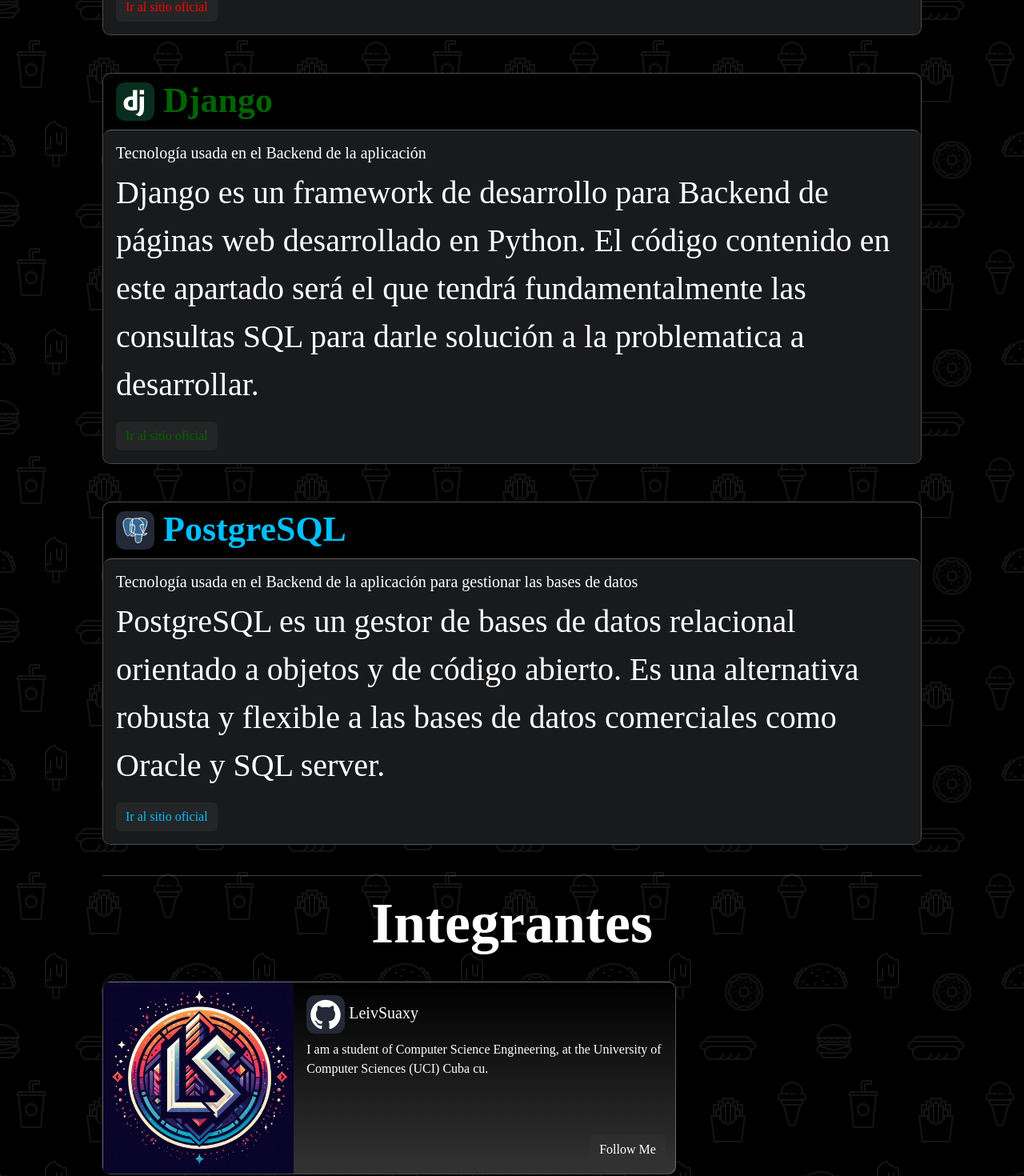
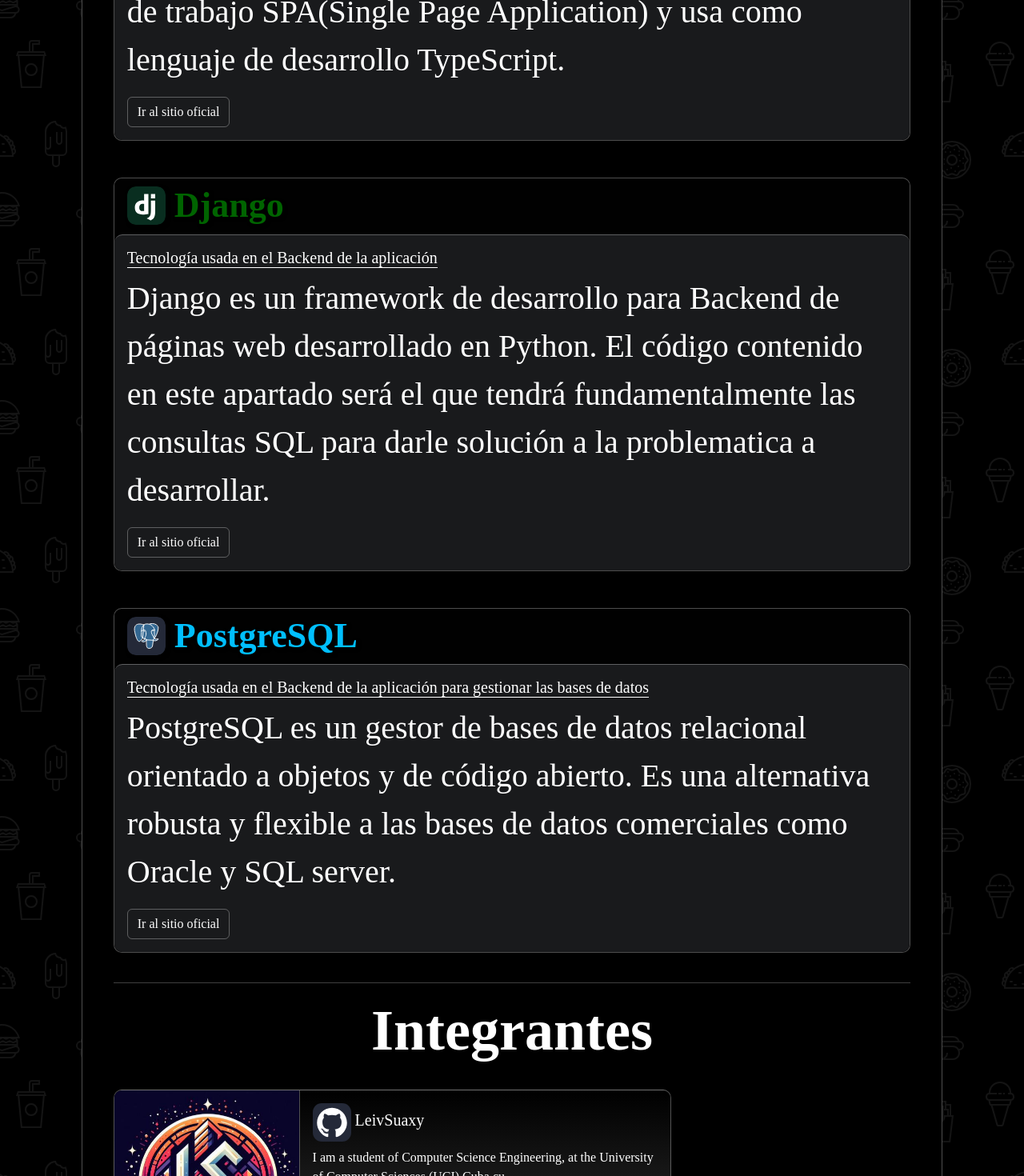
Before and after one commit to LeivSuaxy/Gestion-de-inventario-para-tienda-minorista, an Angular app in the folder Frontend/: page / in a window 1280 px wide. Shown: the part 2620-4090 px from the top of the page at 80% size. Built offline with nearby package versions, Linux system fonts and the light colour scheme.

Commit message:
views updated

```diff
--- a/Frontend/src/app/views/views.component.css
+++ b/Frontend/src/app/views/views.component.css
@@ -1,8 +1,16 @@
 .proyectCenteres {
-  margin-top: 30px;
-  margin-left: 10%;
-  margin-right: 10%;
+  margin-left: 8%;
+  margin-right: 8%;
   color: white;
+  margin-top: 20px;
+  margin-bottom: 20px;
+  padding-top: 20px;
+  padding-bottom: 20px;
+  padding-left: 3%;
+  padding-right: 3%;
+  background-color: black;
+  border: 1px solid rgba(255, 255, 255, 0.300);
+  border-radius: 10px;
 }
 
 .encabezados {
@@ -84,6 +92,12 @@
   color:greenyellow;
 }
 
+.titulo {
+  border-bottom: 1px solid white;
+  width: fit-content;
+  cursor: default;
+}
+
 .card-angular {
   margin-top: 4.6%;
   border-radius: 10px;
@@ -106,9 +120,14 @@
 }
 
 .boton-angular {
+  background-color: transparent;
+  border: 1px solid rgba(255, 255, 255, 0.300);
+  transition: color 0.2s, box-shadow 0.2s;
+}
+
+.boton-angular:hover {
   color:red;
-  background-color: #33333371;
-  border: none;
+  box-shadow: 0px 8px 16px 0px rgba(0,0,0,0.2);
 }
 
 .card-django {
@@ -132,9 +151,14 @@
 }
 
 .boton-django {
+  background-color: transparent;
+  border: 1px solid rgba(255, 255, 255, 0.300);
+  transition: color 0.2s, box-shadow 0.2s;
+}
+
+.boton-django:hover {
   color:darkgreen;
-  background-color: #33333371;
-  border: none;
+  box-shadow: 0px 8px 16px 0px rgba(0,0,0,0.2);
 }
 
 .card-postgre {
@@ -158,15 +182,13 @@
 }
 
 .boton-postgre {
-  color:deepskyblue;
-  background-color: #33333371;
-  border: none;
+  background-color: transparent;
+  border: 1px solid rgba(255, 255, 255, 0.300);
+  transition: color 0.2s, box-shadow 0.2s;
 }
 
 .boton-postgre:hover {
   color:deepskyblue;
-  background-color: #33333371;
-  border: none;
   box-shadow: 0px 8px 16px 0px rgba(0,0,0,0.2);
 }
 
@@ -176,12 +198,13 @@
   background-image: linear-gradient(to bottom,black, #333);
   border-radius: 10px;
   border: 1px solid rgba(255, 255, 255, 0.300);
+  overflow: hidden;
 }
 
 .img-git {
   height: auto;
   border-radius: 10px 0 0 10px;
-
+  border-right: 1px solid rgba(255, 255, 255, 0.300);
 }
 
 .ico-git {
@@ -198,8 +221,14 @@
 }
 
 .boton {
-  background-color: #33333371;
-  border: none;
+  background-color: transparent;
+  border: 1px solid rgba(255, 255, 255, 0.300);
+  transition: color 0.2s, box-shadow 0.2s;
+}
+
+.boton:hover {
+  color: red;
+  box-shadow: 0px 8px 16px 0px rgba(0,0,0,0.2);
 }
 
 .card-interior {
--- a/Frontend/src/app/views/views.component.html
+++ b/Frontend/src/app/views/views.component.html
@@ -39,7 +39,7 @@
   <div class="card cardhelphead card-angular">
     <h5 class="card-header"><img src="../../assets/icons/angular.svg" class="img-angular" alt="Angular icono"/><span class="angular">ngular</span></h5>
     <div class="card-body cardhelp card-interior">
-      <h5 class="card-title">Tecnología usada en el Frontend de la aplicación</h5>
+      <h5 class="card-title titulo">Tecnología usada en el Frontend de la aplicación</h5>
       <p class="card-text textfont">Angular es un framework de desarrollo de JavaScript para construir el FrontEnd de aplicaciones
       web. Tiene una forma de trabajo SPA(Single Page Application) y usa como lenguaje de desarrollo TypeScript.</p>
       <a href="https://angular.io/" rel="noopener" target="_blank" class="btn btn-primary boton-angular">Ir al sitio oficial</a>
@@ -51,7 +51,7 @@
   <div class="card cardhelphead card-django">
     <h5 class="card-header"><img src="../../assets/icons/django.svg" class="img-django" alt="Django Icono"/><span class="django"> Django</span></h5>
     <div class="card-body cardhelp card-interior">
-      <h5 class="card-title">Tecnología usada en el Backend de la aplicación</h5>
+      <h5 class="card-title titulo">Tecnología usada en el Backend de la aplicación</h5>
       <p class="card-text textfont">Django es un framework de desarrollo para Backend de páginas web desarrollado en Python.
       El código contenido en este apartado será el que tendrá fundamentalmente las consultas SQL para darle solución
       a la problematica a desarrollar.</p>
@@ -64,7 +64,7 @@
   <div class="card cardhelphead card-postgre">
     <h5 class="card-header"><img src="../../assets/icons/postgre.svg" class="img-postgre" alt="Django Icono"/><span class="postgre"> PostgreSQL</span></h5>
     <div class="card-body cardhelp card-interior">
-      <h5 class="card-title">Tecnología usada en el Backend de la aplicación para gestionar las bases de datos</h5>
+      <h5 class="card-title titulo">Tecnología usada en el Backend de la aplicación para gestionar las bases de datos</h5>
       <p class="card-text textfont">PostgreSQL es un gestor de bases de datos relacional orientado a objetos y de código
       abierto. Es una alternativa robusta y flexible a las bases de datos comerciales como Oracle y SQL server.</p>
       <a href="https://www.djangoproject.com/" rel="noopener" target="_blank" class="btn btn-primary boton-postgre">Ir al sitio oficial</a>
```
